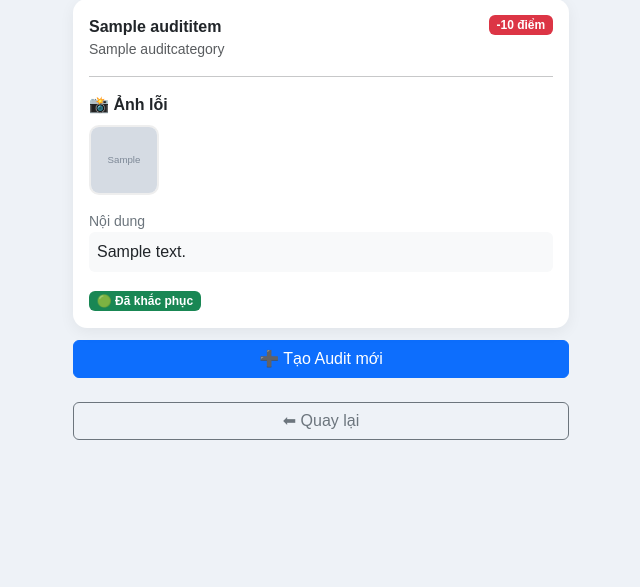
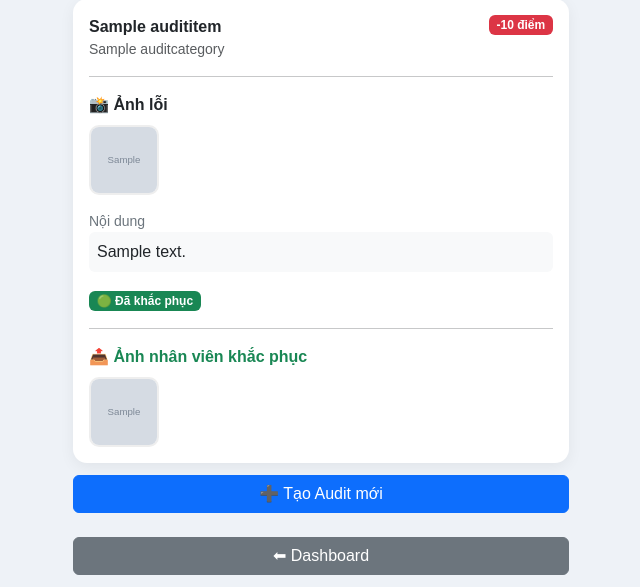
Before and after one commit to MicKNguyenn/mixue-checklist, a Django app: page /audit/1/ in a window 1280 px wide. Shown: the part 238-825 px from the top of the page, without its empty margins (319-959 px from the left). Before the commit the page ends 678 px from the top, so only its background shows below. Run offline with Django 5.2, Linux system fonts and the light colour scheme; a user stored in the database is signed in; tables that the repository leaves empty hold one stand-in row (values such as "Sample post"); grey boxes marked "Sample" are stand-in pictures.

Commit message:
fix upload picture full 2

```diff
--- a/templates/checklist/audit_detail.html
+++ b/templates/checklist/audit_detail.html
@@ -245,7 +245,30 @@ body{
     </form>
 
     {% endif %}
+    {% if issue.fix_images.exists %}
 
+    <hr>
+
+    <div class="fw-bold text-success mb-2">
+    📤 Ảnh nhân viên khắc phục
+    </div>
+
+    <div class="d-flex flex-wrap gap-2">
+
+        {% for img in issue.fix_images.all %}
+
+        <img
+            src="{{ img.image }}"
+            class="issue-img"
+            data-bs-toggle="modal"
+            data-bs-target="#imgModal"
+            onclick="showImage(this.src)">
+
+        {% endfor %}
+
+    </div>
+
+    {% endif %}
 </div>
 
     {% endif %}
@@ -267,16 +290,10 @@ body{
 ➕ Tạo Audit mới
 </a>
 
-<div class="mt-3">
-    <button
-        type="button"
-        class="btn btn-outline-secondary w-100"
-        onclick="history.back()">
-
-        ⬅ Quay lại
-
-    </button>
-</div>
+<a href="/admin-dashboard/"
+   class="btn btn-secondary w-100 mt-3 bottom-btn">
+    ⬅ Dashboard
+</a>
 
 </div>
 
@@ -290,23 +307,6 @@ body{
         <h5 class="modal-title">Ảnh lỗi</h5>
         <button type="button" class="btn-close" data-bs-dismiss="modal"></button>
     </div>
-
-    {% if issue.fix_images.all %}
-
-    <hr>
-
-    <div class="fw-bold text-success">
-    Ảnh khắc phục
-    </div>
-
-    {% for img in issue.fix_images.all %}
-
-    <img src="{{ img.image }}"
-        class="issue-img">
-
-    {% endfor %}
-
-    {% endif %}
 
     <div class="modal-body">
         <img id="modalImage" class="modal-img">
```
